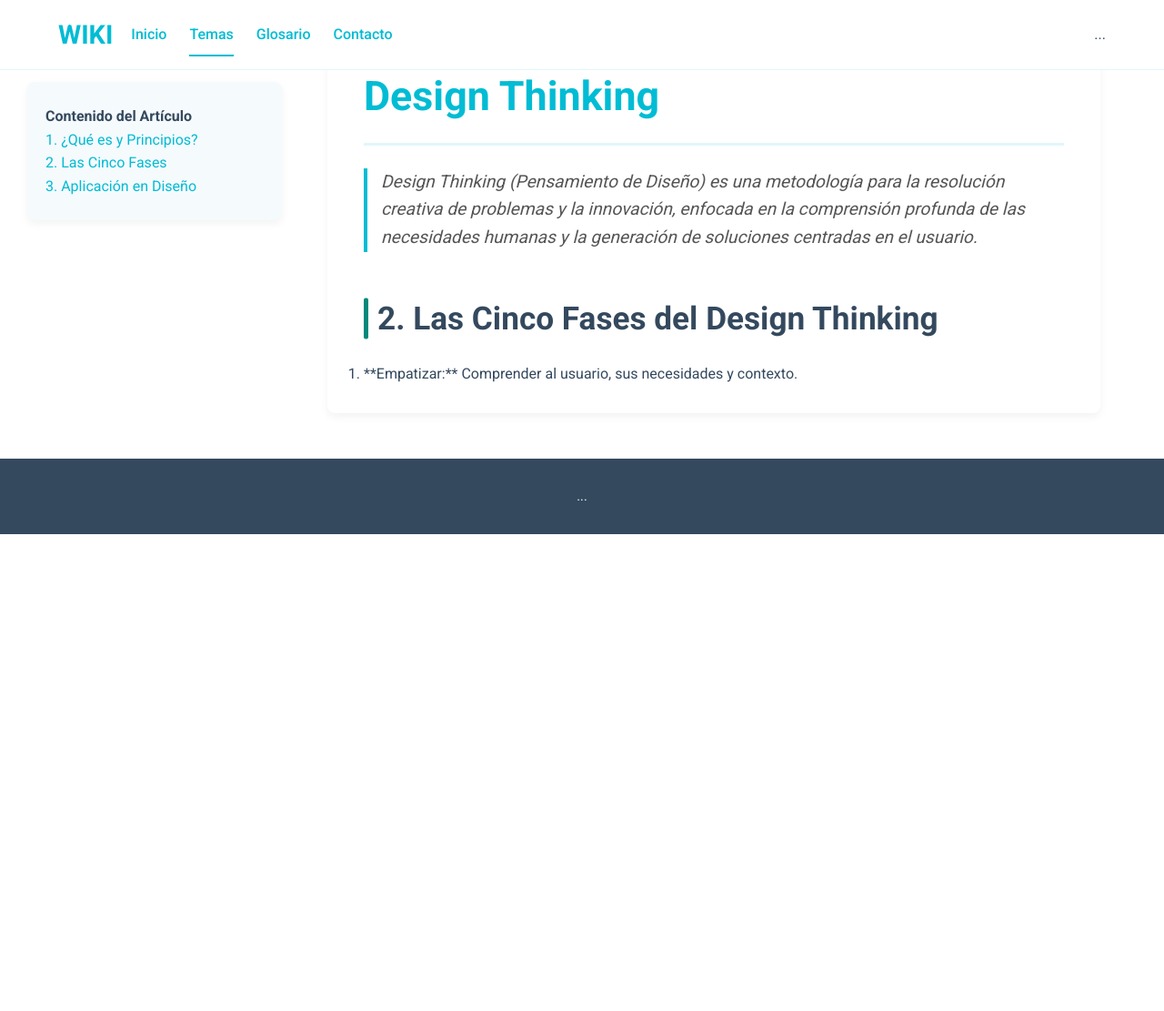
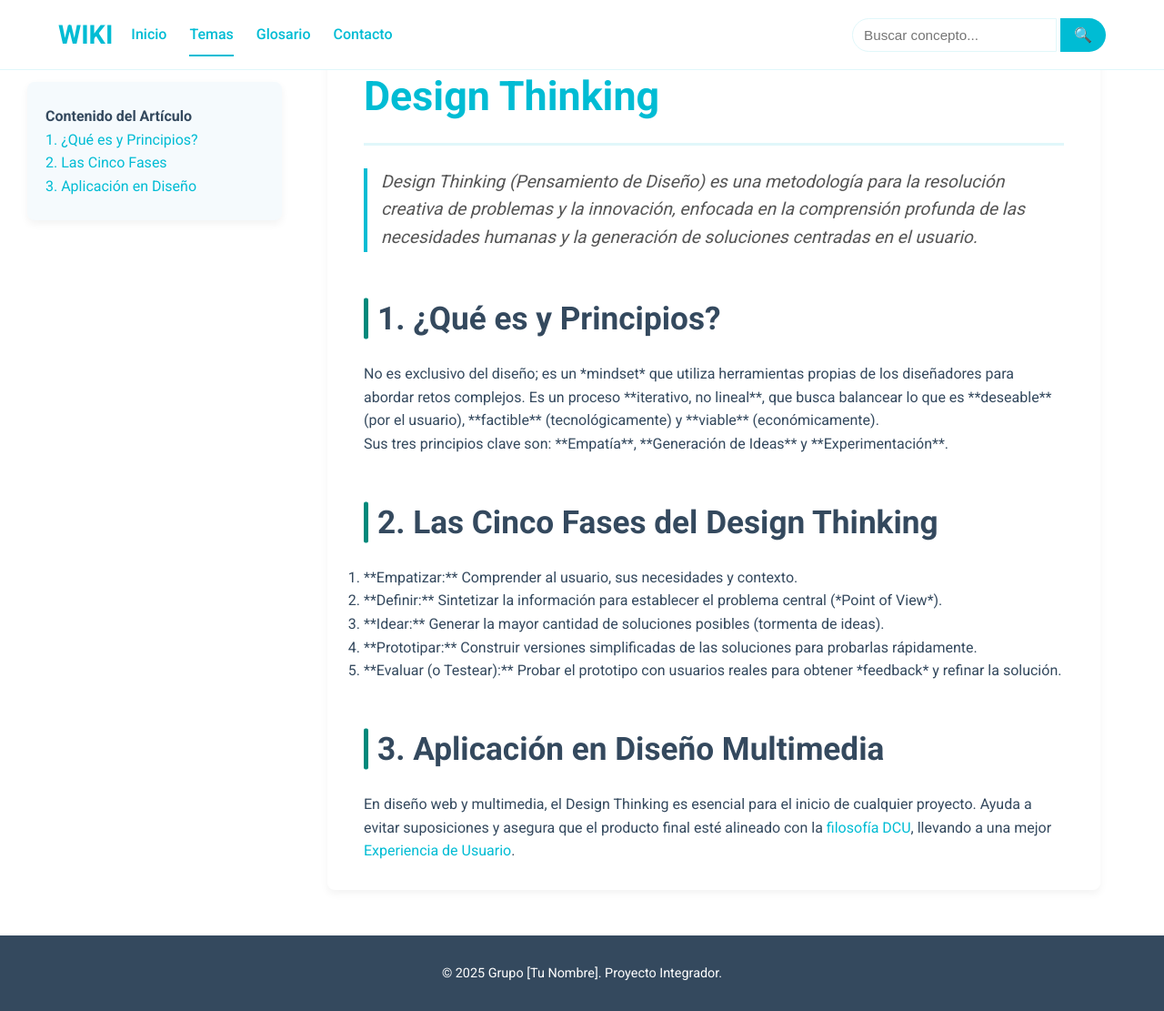
Before and after one commit to akuma240702-lgtm/akuma240792-igrm.github.io, a plain HTML site: page design-thinking.html in a window 1280 px wide. Shown: the whole page at 91% size. Before the commit the page ends 800 px from the top, so only its background shows below. Drawn offline with Linux system fonts and the light colour scheme.

Commit message:
Update design-thinking.html with new content

```diff
--- a/design-thinking.html
+++ b/design-thinking.html
@@ -14,13 +14,20 @@
         <nav class="main-nav">
             <ul>
                 <li><a href="index.html">Inicio</a></li>
-                <li><a href="index.html#topics-grid-section" class="active">Temas</a></li>
+                <li class="active"><a href="index.html#topics-grid-section" class="active">Temas</a></li>
                 <li><a href="glosario.html">Glosario</a></li>
                 <li><a href="contacto.html">Contacto</a></li>
             </ul>
         </nav>
-        <div class="search-box">...</div>
-    </header>
+
+        <div class="search-box">
+            <form id="search-form">
+                <input type="text" id="search-input" placeholder="Buscar concepto...">
+                <button type="submit" id="search-button">🔍</button>
+            </form>
+            <div id="search-error" class="search-error-message"></div>
+        </div>
+        </header>
 
     <main class="article-container">
         <aside class="toc-sidebar">
@@ -38,16 +45,33 @@
             <h1 id="concepto">Design Thinking</h1>
             <p class="intro-text">Design Thinking (Pensamiento de Diseño) es una metodología para la resolución creativa de problemas y la innovación, enfocada en la comprensión profunda de las necesidades humanas y la generación de soluciones centradas en el usuario.</p>
 
+            <section>
+                <h2>1. ¿Qué es y Principios?</h2>
+                <p>No es exclusivo del diseño; es un *mindset* que utiliza herramientas propias de los diseñadores para abordar retos complejos. Es un proceso **iterativo, no lineal**, que busca balancear lo que es **deseable** (por el usuario), **factible** (tecnológicamente) y **viable** (económicamente).</p>
+                <p>Sus tres principios clave son: **Empatía**, **Generación de Ideas** y **Experimentación**.</p>
+            </section>
+
             <section id="fases">
                 <h2>2. Las Cinco Fases del Design Thinking</h2>
                 <ol>
                     <li>**Empatizar:** Comprender al usuario, sus necesidades y contexto.</li>
-                    </ol>
+                    <li>**Definir:** Sintetizar la información para establecer el problema central (*Point of View*).</li>
+                    <li>**Idear:** Generar la mayor cantidad de soluciones posibles (tormenta de ideas).</li>
+                    <li>**Prototipar:** Construir versiones simplificadas de las soluciones para probarlas rápidamente.</li>
+                    <li>**Evaluar (o Testear):** Probar el prototipo con usuarios reales para obtener *feedback* y refinar la solución.</li>
+                </ol>
+            </section>
+
+            <section id="aplicacion">
+                <h2>3. Aplicación en Diseño Multimedia</h2>
+                <p>En diseño web y multimedia, el Design Thinking es esencial para el inicio de cualquier proyecto. Ayuda a evitar suposiciones y asegura que el producto final esté alineado con la <a href="diseno-centrado-usuario.html">filosofía DCU</a>, llevando a una mejor <a href="experiencia-usuario.html">Experiencia de Usuario</a>.</p>
             </section>
         </article>
     </main>
 
-    <footer class="main-footer">...</footer>
+    <footer class="main-footer">
+        <p>&copy; 2025 Grupo [Tu Nombre]. Proyecto Integrador.</p>
+    </footer>
     <script src="main.js"></script>
 </body>
 </html>
```
